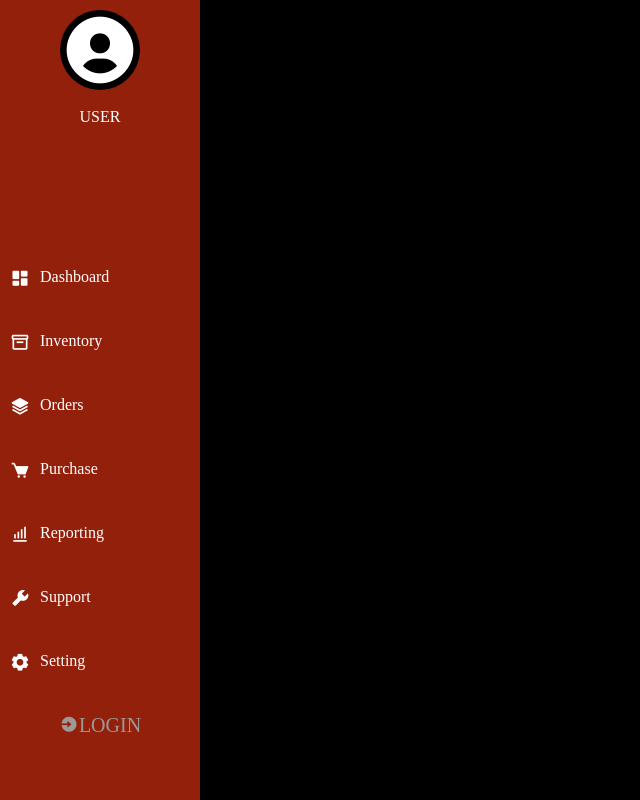
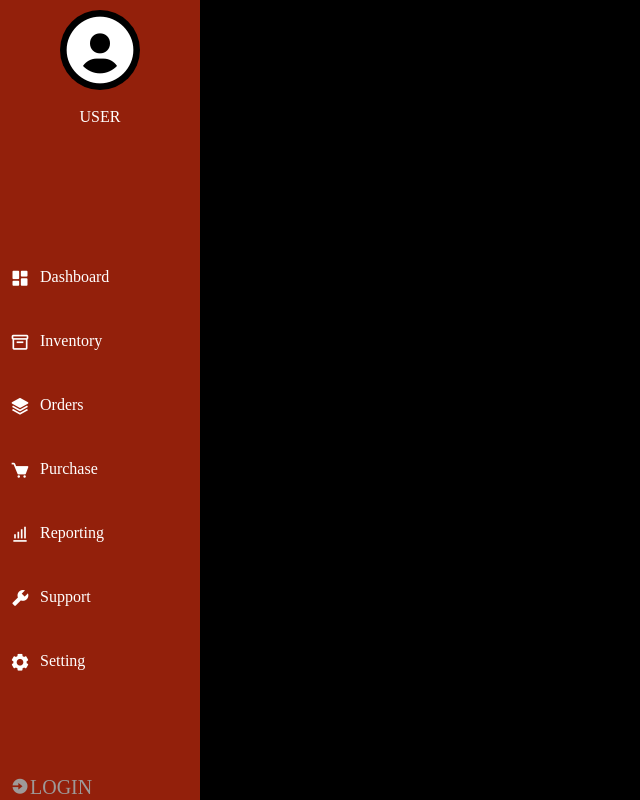
Before and after one commit to Lovethrech/personal-finance-manager, a Vue app: page / in a window 1280 px wide. Shown: the whole page, without its empty margins (0-640 px from the left). Built offline with nearby package versions, Linux system fonts and the light colour scheme.

Commit message:
...working on the sideNav components

```diff
--- a/src/components/side-nav/SideNavLogin.vue
+++ b/src/components/side-nav/SideNavLogin.vue
@@ -8,7 +8,6 @@ const {name, icon, link}=defineProps(['name','icon', 'link']);
 .side-nav-login-main-ctn{
     width: 100%;
     display:flex;
-    justify-content: center;
 }
 .side-nav-login-mini-ctn{
     display:flex;
--- a/src/components/side-nav/SideNavMainCtn.vue
+++ b/src/components/side-nav/SideNavMainCtn.vue
@@ -20,6 +20,8 @@ import SideNavLogin from "@/components/side-nav/SideNavLogin.vue";
 }
 .login{
     display:flex;
+    position: absolute;
+    bottom:0;
 }
 </style>
 
```
